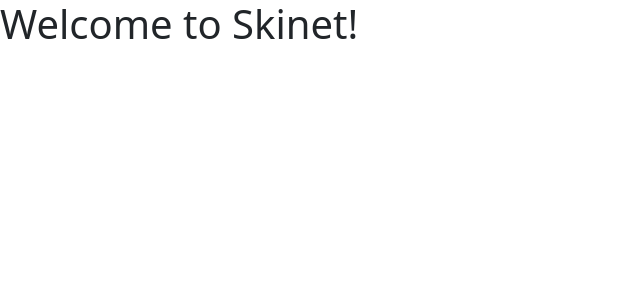
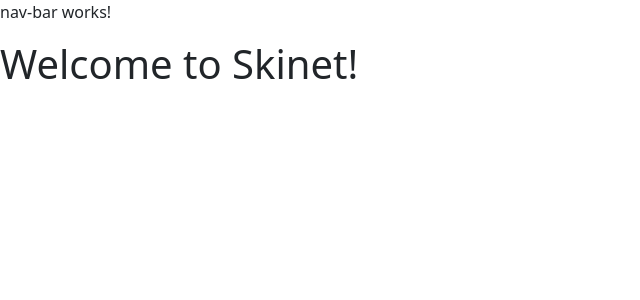
Before and after one commit to hamed-piri/e-commerce-client, an Angular app: page / in a window 1280 px wide. Shown: the top 300 px of the page, without its empty margins (0-640 px from the left). Built offline with nearby package versions, Linux system fonts and the light colour scheme.

Commit message:
077 Adding a Nav Bar component

```diff
--- a/src/app/app.component.html
+++ b/src/app/app.component.html
@@ -1 +1,3 @@
+<app-nav-bar></app-nav-bar>
+
 <h1>Welcome to {{title}}!</h1>
--- a/src/app/app.module.ts
+++ b/src/app/app.module.ts
@@ -3,10 +3,12 @@ import { BrowserModule } from '@angular/platform-browser';
 
 import { AppComponent } from './app.component';
 import { BrowserAnimationsModule } from '@angular/platform-browser/animations';
+import { NavBarComponent } from './nav-bar/nav-bar.component';
 
 @NgModule({
   declarations: [
-    AppComponent
+    AppComponent,
+    NavBarComponent
   ],
   imports: [
     BrowserModule,
--- /dev/null
+++ b/src/app/nav-bar/nav-bar.component.html
@@ -0,0 +1 @@
+<p>nav-bar works!</p>
```
Also changed, not shown: src/app/nav-bar/nav-bar.component.ts (added, +10 -0 lines), src/app/nav-bar/nav-bar.component.css (added).
